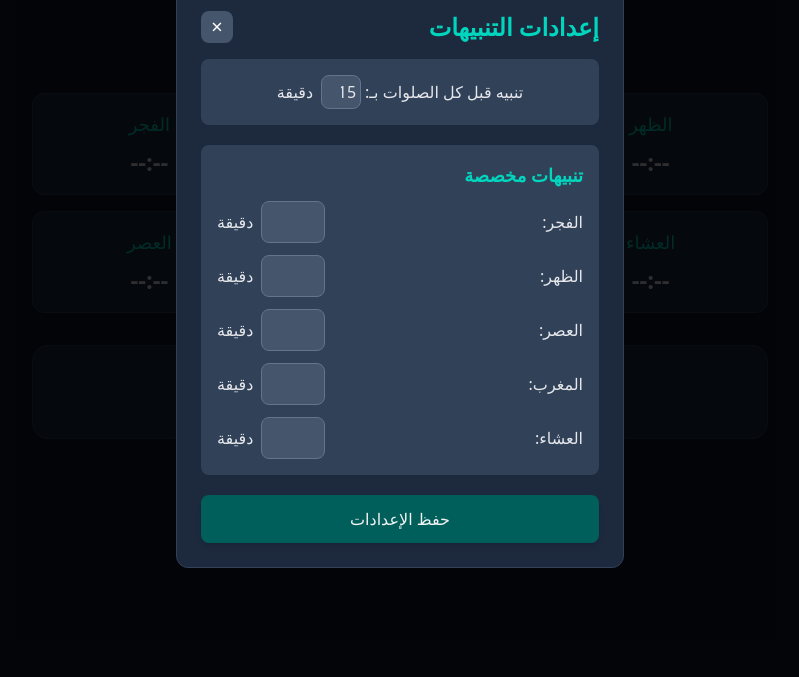
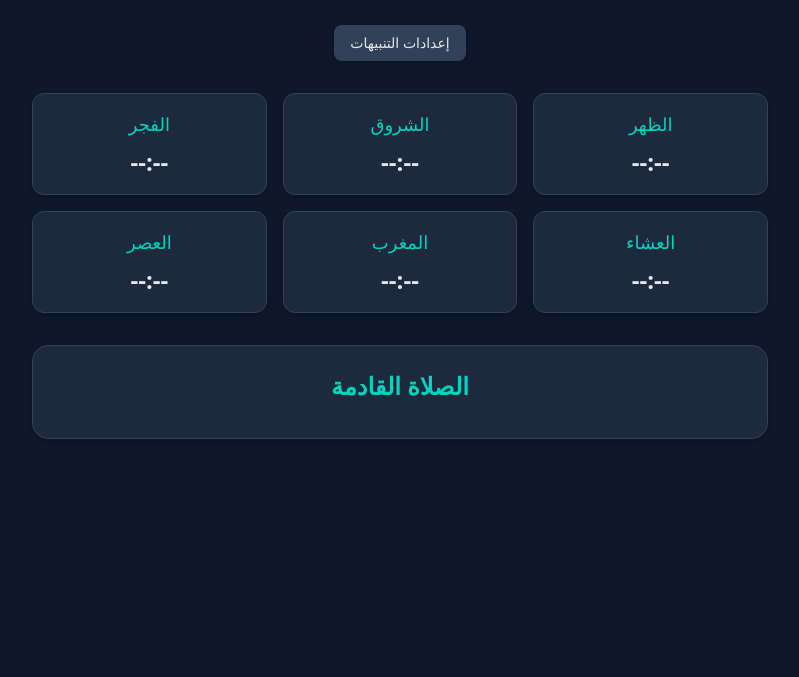
Before and after one commit to MohamedAdelMohamedMetwaley/prayertimez, a website: page index.html in a window 1280 px wide. Shown: the part 123-800 px from the top of the page, without its empty margins (240-1039 px from the left). Drawn offline with Linux system fonts and the light colour scheme; no server answers.

Commit message:
forgot this

```diff
--- a/index.html
+++ b/index.html
@@ -91,7 +91,7 @@
         </div>
     </div>
 
-    <div id="notificationModal" class="modal idden fixed inset-0 flex items-center justify-center bg-black/80 z-50">
+    <div id="notificationModal" class="modal hidden fixed inset-0 flex items-center justify-center bg-black/80 z-50">
         <div class="modal-content bg-slate-800 rounded-xl shadow-lg p-6 w-full max-w-md border border-slate-700 mx-4">
             <div class="notif-head flex justify-between items-center mb-4">
                 <h2 class="text-2xl font-bold text-teal-400">إعدادات التنبيهات</h2>
```
